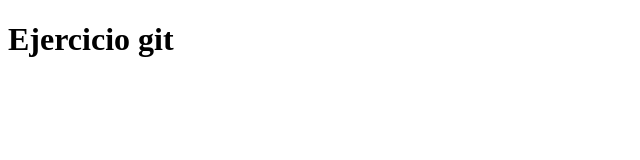
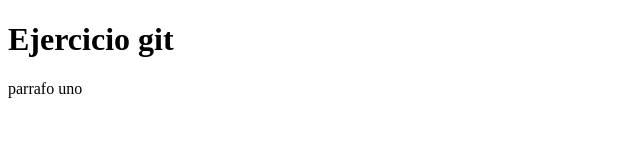
Before and after one commit to Joan2023Rojas/Ejercicio-Semana4-ejercicio-git, a plain HTML site: page index.html in a window 1280 px wide. Shown: the full height of the page, 0-640 px from the left. Drawn offline with Linux system fonts and the light colour scheme.

Commit message:
segundo commit

```diff
--- a/index.html
+++ b/index.html
@@ -8,5 +8,6 @@
 </head>
 <body>
     <h1>Ejercicio git</h1>
+    <p>parrafo uno</p>
 </body>
 </html>
```
